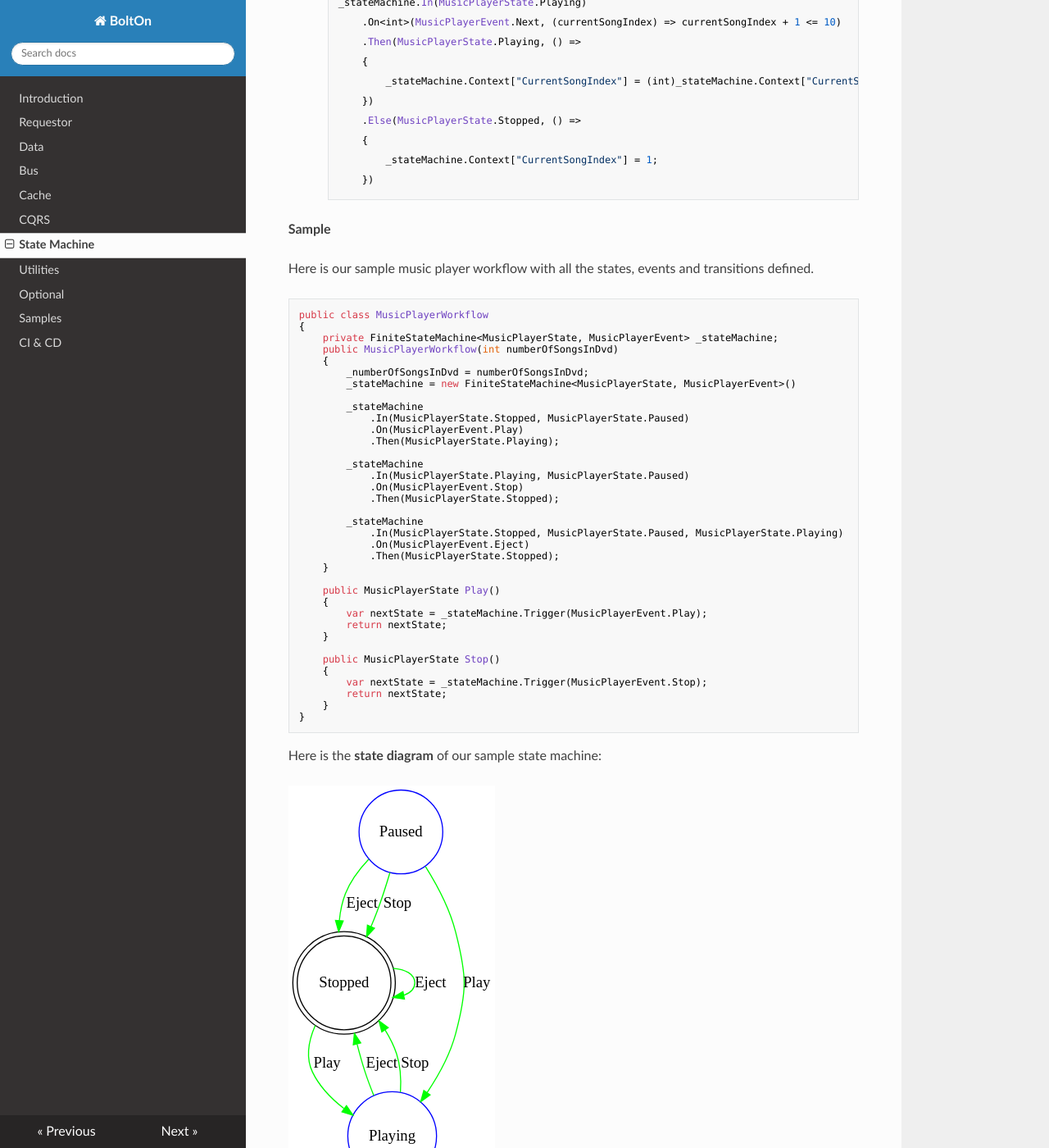
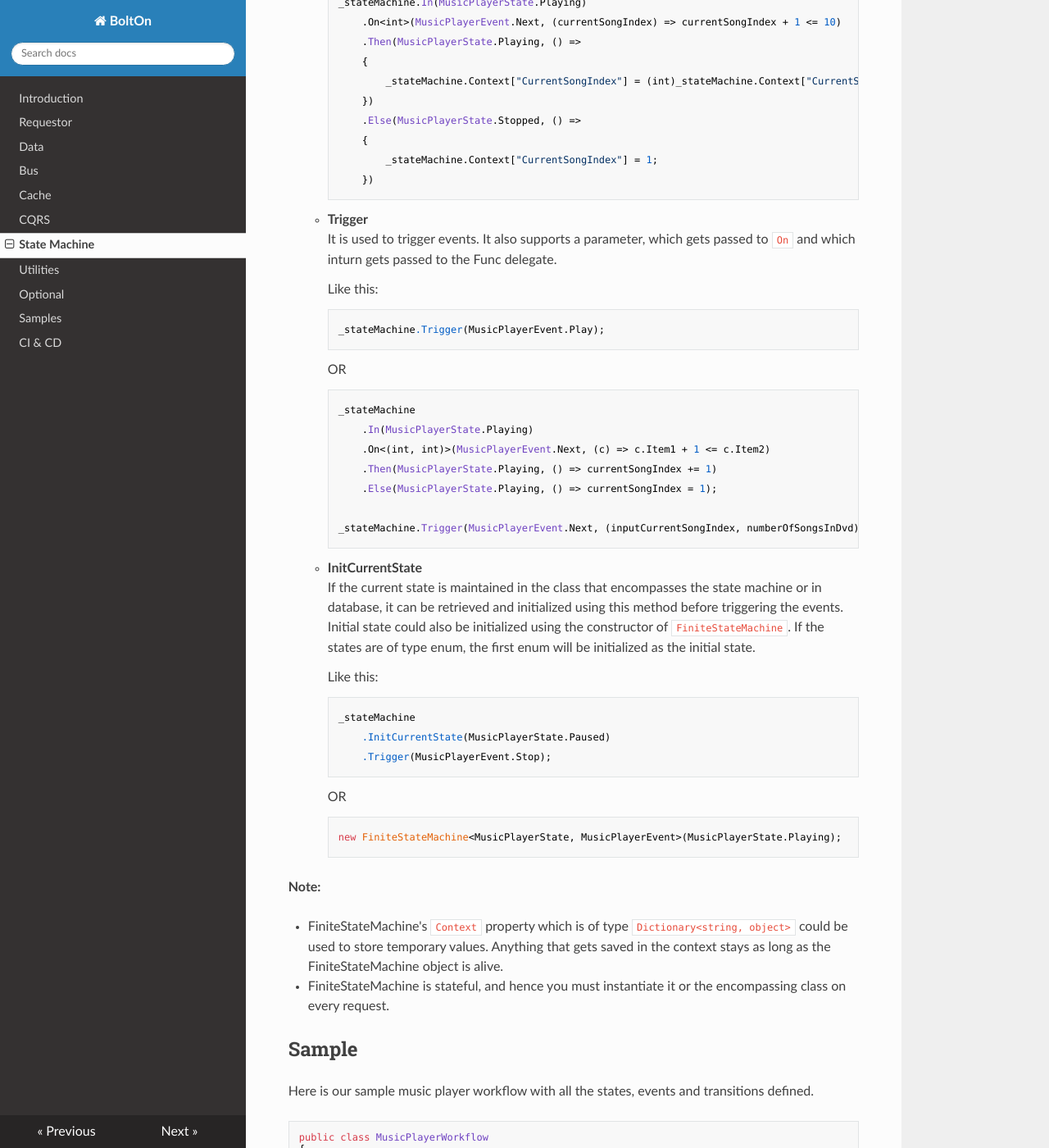
Before and after one commit to gokulm/BoltOn, an MkDocs documentation site: the page built from docs/statemachine.md, in a window 1280 px wide and 1400 px high, scrolled down 2693 px. Shown: the whole window at 82% size. Built offline with MkDocs 1.6.1, drawn with Linux system fonts in a browser that asks for light colours; nearby versions of some CDN libraries; some of the changed text lies outside the part shown.

Commit message:
complete state machine doc

```diff
--- a/docs/statemachine.md
+++ b/docs/statemachine.md
@@ -108,15 +108,52 @@ In order to use BoltOn's [`FiniteStateMachine`](https://github.com/gokulm/BoltOn
                     _stateMachine.Context["CurrentSongIndex"] = 1;
                 })
 
+    * **Trigger**
+    <br />
+    It is used to trigger events. It also supports a parameter, which gets passed to `On` and which inturn gets passed to the Func<bool> delegate.
 
+        Like this:
 
-**Sample**
+            _stateMachine.Trigger(MusicPlayerEvent.Play);
+
+        OR
+
+            _stateMachine
+                .In(MusicPlayerState.Playing)
+                .On<(int, int)>(MusicPlayerEvent.Next, (c) => c.Item1 + 1 <= c.Item2)
+                .Then(MusicPlayerState.Playing, () => currentSongIndex += 1)
+                .Else(MusicPlayerState.Playing, () => currentSongIndex = 1);
+
+            _stateMachine.Trigger(MusicPlayerEvent.Next, (inputCurrentSongIndex, numberOfSongsInDvd));
+
+    * **InitCurrentState**
+    <br />
+    If the current state is maintained in the class that encompasses the state machine or in database, it can be retrieved and initialized using this method before triggering the events. Initial state could also be initialized using the constructor of `FiniteStateMachine`. If the states are of type enum, the first enum will be initialized as the initial state.
+
+        Like this:
+
+            _stateMachine
+                .InitCurrentState(MusicPlayerState.Paused)
+                .Trigger(MusicPlayerEvent.Stop);
+
+        OR
+
+            new FiniteStateMachine<MusicPlayerState, MusicPlayerEvent>(MusicPlayerState.Playing);
+
+**Note:**
+
+* FiniteStateMachine's `Context` property which is of type `Dictionary<string, object>` could be used to store temporary values. Anything that gets saved in the context stays as long as the FiniteStateMachine object is alive.
+* FiniteStateMachine is stateful, and hence you must instantiate it or the encompassing class on every request.
+
+Sample
+--
 
 Here is our sample music player workflow with all the states, events and transitions defined.
 
     public class MusicPlayerWorkflow
     {
         private FiniteStateMachine<MusicPlayerState, MusicPlayerEvent> _stateMachine;
+
         public MusicPlayerWorkflow(int numberOfSongsInDvd)
         {
             _numberOfSongsInDvd = numberOfSongsInDvd;
@@ -146,15 +183,14 @@ Here is our sample music player workflow with all the states, events and transit
 
         public MusicPlayerState Stop()
 		{
-			var nextState = _stateMachine.Trigger(MusicPlayerEvent.Stop);
+			var nextState = _stateMachine
+                                .InitCurrentState(MusicPlayerState.Playing)
+                                .Trigger(MusicPlayerEvent.Stop);
 			return nextState;
 		}
     }
 
 
-
-
-
 Here is the **state diagram** of our sample state machine:
 
 ![Music Player](assets/musicplayer.svg)
```
